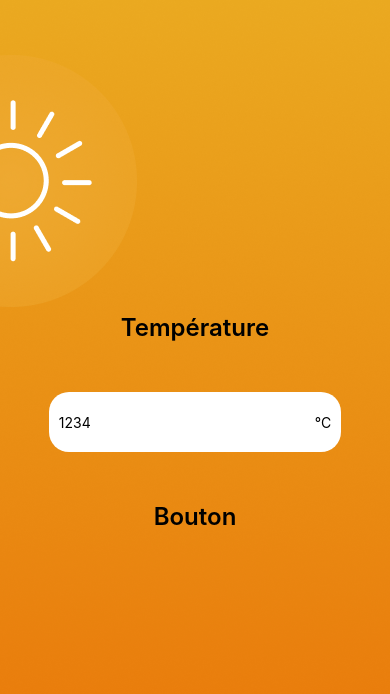
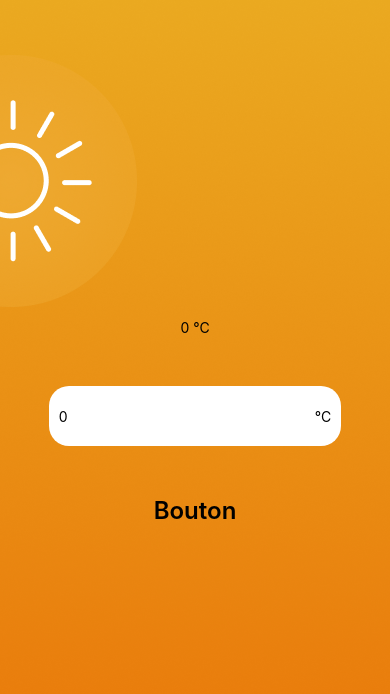
Before and after one commit to ThibautMilville/Temperature-Converter-React-Native, a React Native app: screen / in a window 390 px wide. Shown: the top 694 px of the page. Built offline with nearby package versions, Linux system fonts and the light colour scheme.

Commit message:
States + constants

```diff
--- a/App.js
+++ b/App.js
@@ -1,16 +1,22 @@
+import React from "react";
 import { Text, View, ImageBackground } from "react-native";
 import { styles } from "./assets/css/app.style";
+import {DEFAULT_TEMPERATURE, DEFAULT_UNIT, UNITS} from "./constants";
 import hotBackGround from "./assets/images/hot.png";
 // Components
 import { InputTemperature } from "./components/InputTemperature/InputTemperature";
+import { TemperatureDisplay } from "./components/TemperatureDisplay/TemperatureDisplay";
 
 export default function App() {
+  const [temperature, setTemperature] = React.useState(DEFAULT_TEMPERATURE);
+  const [currentUnit, setCurrentUnit] = React.useState(DEFAULT_UNIT);
+
   return (
     <ImageBackground source={hotBackGround} style={styles.imageBackground} resizeMode="cover">
       <View style={styles.container}>
         <View style={styles.workspace}>
-          <Text style={{ fontSize: 24, fontWeight: 600, color: 'black' }}>Température</Text>
-          <InputTemperature />
+          <TemperatureDisplay temperature={temperature} unit={currentUnit} />
+          <InputTemperature temperature={temperature} setTemperature={setTemperature} />
           <Text style={{ fontSize: 24, fontWeight: 600, color: 'black' }}>Bouton</Text>
         </View>
       </View>
--- a/components/InputTemperature/InputTemperature.jsx
+++ b/components/InputTemperature/InputTemperature.jsx
@@ -2,10 +2,15 @@ import React from "react";
 import { View, Text, TextInput } from "react-native";
 import { styles } from "./InputTemperature.style";
 
-export function InputTemperature({ defaultValue = "1234" }) {
+export function InputTemperature({ temperature, setTemperature }) {
+
+  const updateTemperature = (value) => {
+    setTemperature(value);
+  };
+
   return (
     <View style={styles.inputBox}>
-      <TextInput keyboardType="numeric" defaultValue={defaultValue} maxLength={4} style={{flex: 1}} />
+      <TextInput keyboardType="numeric" defaultValue={temperature} maxLength={4} onChangeText={updateTemperature} style={{flex: 1}} />
 			<Text>°C</Text>
     </View>
   );
--- /dev/null
+++ b/components/TemperatureDisplay/TemperatureDisplay.jsx
@@ -0,0 +1,11 @@
+import React from "react";
+import { View, Text } from "react-native";
+import { styles } from "./TemperatureDisplay.style";
+
+export function TemperatureDisplay({ temperature, unit }) {
+  return (
+    <View>
+			<Text>{temperature + ' ' + unit}</Text>
+    </View>
+  );
+}
--- /dev/null
+++ b/components/TemperatureDisplay/TemperatureDisplay.style.js
@@ -0,0 +1,4 @@
+import { StyleSheet } from "react-native"
+
+export const styles = StyleSheet.create({
+});
--- /dev/null
+++ b/constants.js
@@ -0,0 +1,6 @@
+export const DEFAULT_TEMPERATURE = "0";
+export const UNITS = {
+  celcius: "°C",
+  farenheit: "°F",
+};
+export const DEFAULT_UNIT = UNITS.celcius;
```
